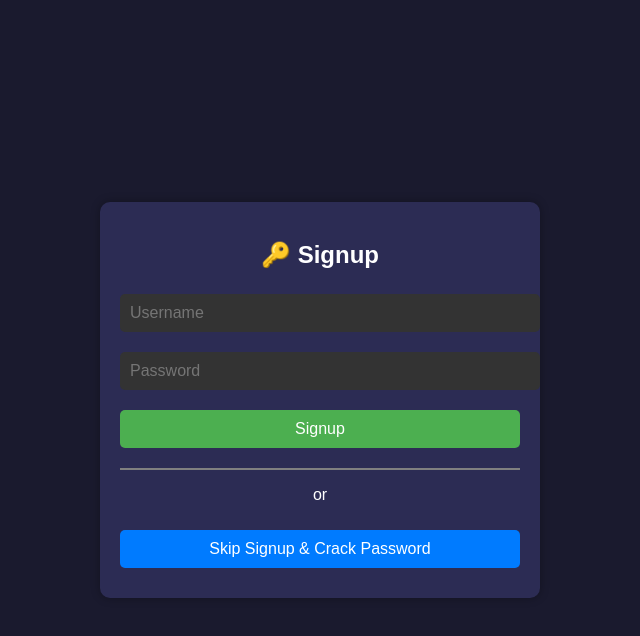
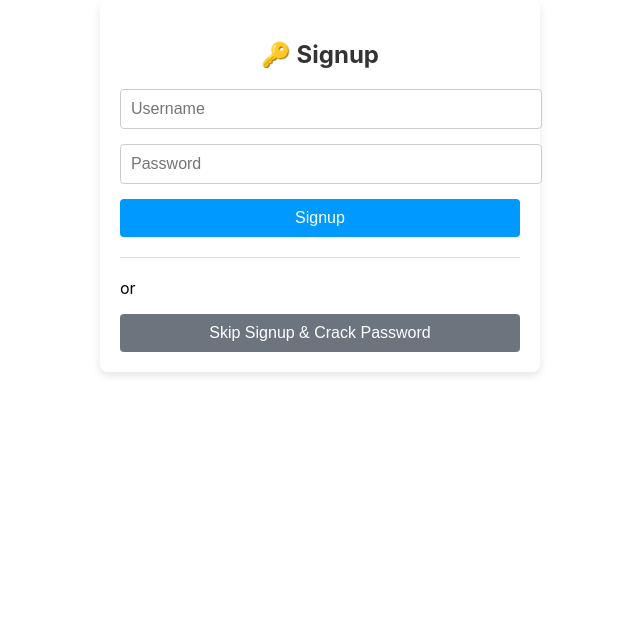
Before and after one commit to anukharvi/hashed-password-cracker-frontend, a React (Create React App) app: page / in a window 1280 px wide. Shown: the top 636 px of the page, without its empty margins (320-960 px from the left). Built offline with nearby package versions, Linux system fonts and the light colour scheme.

Commit message:
Updated App.js and styles.css with loading spinner and improved UI

```diff
--- a/src/App.js
+++ b/src/App.js
@@ -13,6 +13,7 @@ function App() {
     const [method, setMethod] = useState("brute-force");
     const [result, setResult] = useState(null);
     const [error, setError] = useState("");
+    const [loading, setLoading] = useState(false); // ✅ New State for Loading
 
     const API_URL = "https://hashed-password-cracker-backend.onrender.com/crack";
     const SIGNUP_URL = "https://hashed-password-cracker-backend.onrender.com/signup";
@@ -35,12 +36,15 @@ function App() {
         e.preventDefault();
         setError("");
         setResult(null);
+        setLoading(true); // ✅ Show Loading Indicator
 
         try {
             const response = await axios.post(API_URL, { hash, algorithm, method });
             setResult(response.data);
         } catch (error) {
             setError("Failed to connect to backend.");
+        } finally {
+            setLoading(false); // ✅ Hide Loading Indicator after response
         }
     };
 
@@ -111,9 +115,16 @@ function App() {
                         <button type="submit" className="btn">Crack Password</button>
                     </form>
 
+                    {loading && (
+                        <div className="loading">
+                            <div className="spinner"></div>
+                            <p>Cracking in progress... Please wait ⏳</p>
+                        </div>
+                    )}
+
                     {error && <p className="error">{error}</p>}
 
-                    {result && (
+                    {result && !loading && (
                         <div className="result-box">
                             <h3>Result:</h3>
                             {result.success ? (
--- a/src/styles.css
+++ b/src/styles.css
@@ -1,85 +1,136 @@
-/* styles.css */
-body {
-  background-color: #1a1a2e;
-  color: white;
-  font-family: Arial, sans-serif;
-  text-align: center;
-  margin: 0;
-  padding: 0;
+/* Loading Spinner */
+.loading {
+  display: flex;
+  flex-direction: column;
+  align-items: center;
+  justify-content: center;
+  margin-top: 20px;
 }
 
-.container {
-  display: flex;
-  align-items: center;
-  justify-content: center;
-  height: 100vh;
+.spinner {
+  border: 4px solid rgba(0, 0, 0, 0.1);
+  border-left-color: #09f; /* Blue color for the spinner */
+  border-radius: 50%;
+  width: 40px;
+  height: 40px;
+  animation: spin 1s linear infinite; /* Spin animation */
 }
 
-.card {
-  background: #2c2c54;
-  padding: 20px;
-  border-radius: 10px;
-  box-shadow: 0 0 10px rgba(0, 0, 0, 0.3);
-  width: 400px;
+@keyframes spin {
+  to {
+      transform: rotate(360deg); /* Rotate the spinner */
+  }
 }
 
-h2 {
-  margin-bottom: 15px;
+.loading p {
+  margin-top: 10px;
+  font-size: 16px;
+  color: #555; /* Gray text color */
+  font-weight: bold;
 }
 
-.input, .select, .btn {
+/* Result Box */
+.result-box {
+  margin-top: 20px;
+  padding: 15px;
+  border-radius: 8px;
+  background-color: #f9f9f9; /* Light gray background */
+  border: 1px solid #ddd; /* Light border */
+  text-align: center;
+}
+
+.result-box h3 {
+  margin-bottom: 10px;
+  font-size: 18px;
+  color: #333; /* Dark text color */
+}
+
+.result-box .success {
+  color: #28a745; /* Green color for success message */
+  font-weight: bold;
+}
+
+.result-box .error {
+  color: #dc3545; /* Red color for error message */
+  font-weight: bold;
+}
+
+/* Input Fields */
+.input {
   width: 100%;
   padding: 10px;
-  margin: 10px 0;
-  border-radius: 5px;
-  border: none;
+  margin-bottom: 15px;
+  border: 1px solid #ccc;
+  border-radius: 4px;
   font-size: 16px;
 }
 
-.input, .select {
-  background: #333;
-  color: white;
+.input:focus {
+  border-color: #09f; /* Blue border on focus */
+  outline: none;
 }
 
+/* Buttons */
 .btn {
-  background: #4CAF50;
+  width: 100%;
+  padding: 10px;
+  background-color: #09f; /* Blue background */
   color: white;
+  border: none;
+  border-radius: 4px;
+  font-size: 16px;
   cursor: pointer;
+  transition: background-color 0.3s ease;
 }
 
 .btn:hover {
-  background: #45a049;
+  background-color: #007acc; /* Darker blue on hover */
 }
 
 .btn-secondary {
-  background: #007bff;
+  background-color: #6c757d; /* Gray background for secondary buttons */
 }
 
 .btn-secondary:hover {
-  background: #0056b3;
+  background-color: #5a6268; /* Darker gray on hover */
 }
 
-.result-box {
-  margin-top: 20px;
-  padding: 15px;
-  background: #3a3a58;
-  border-radius: 5px;
+/* Card Styling */
+.card {
+  background: white;
+  padding: 20px;
+  border-radius: 8px;
+  box-shadow: 0 4px 8px rgba(0, 0, 0, 0.1);
+  max-width: 400px;
+  margin: 0 auto;
 }
 
-.success {
-  color: #4CAF50;
+.card h2 {
+  margin-bottom: 20px;
+  font-size: 24px;
+  color: #333;
+  text-align: center;
+}
+
+/* Divider */
+.divider {
+  border: 0;
+  height: 1px;
+  background: #ddd;
+  margin: 20px 0;
+}
+
+/* Message Styling */
+.message {
+  margin-top: 10px;
+  font-size: 14px;
+  color: #333;
+  text-align: center;
 }
 
 .error {
-  color: #ff4d4d;
+  color: #dc3545; /* Red color for error messages */
+  font-weight: bold;
+  text-align: center;
+  margin-top: 10px;
 }
-
-.message {
-  color: yellow;
-  font-weight: bold;
-}
-
-.divider {
-  border: 1px solid gray;
-  margin: 10px 0;
-}
```
